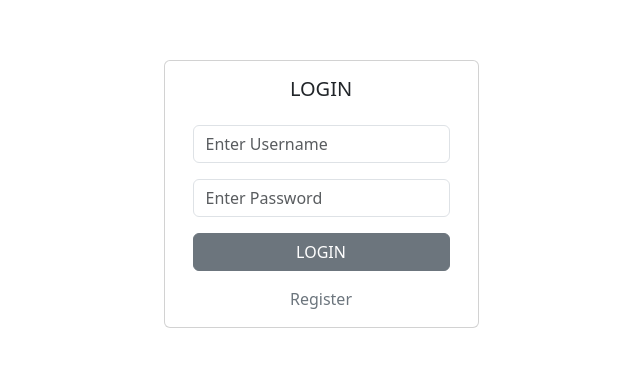
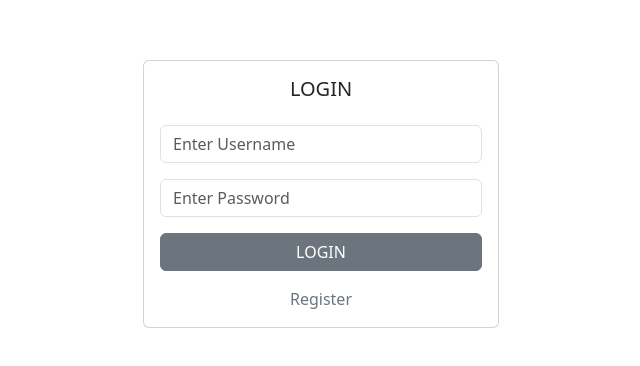
Before and after one commit to arya020595/mini_social_media, a React (Vite) app in the folder frontend/: page /login in a window 1280 px wide. Shown: the part 206-572 px from the top of the page, without its empty margins (319-959 px from the left). Built offline with nearby package versions, Linux system fonts and the light colour scheme.

Commit message:
add functionility active menu

```diff
--- a/frontend/src/assets/Layout.css
+++ b/frontend/src/assets/Layout.css
@@ -7,3 +7,8 @@
   background-color: #c0c0c0; /* Change the background color on click */
   color: #555; /* Change the text color on click */
 }
+
+.nav-link.text-dark.active {
+  background-color: #e0e0e0;
+  color: #333;
+}
--- a/frontend/src/components/AuthLayout.tsx
+++ b/frontend/src/components/AuthLayout.tsx
@@ -1,17 +1,17 @@
-import { Container, Row } from "react-bootstrap";
+import { Col, Container, Row } from "react-bootstrap";
 import { Outlet } from "react-router";
 
 function AuthLayout() {
   return (
-    <Container
-      style={{
-        display: "flex",
-        alignItems: "center",
-        justifyContent: "center",
-        minHeight: "100vh",
-      }}>
-      <Row className="text-center">
-        <Outlet />
+    <Container>
+      <Row
+        xs={1}
+        md={2}
+        lg={3}
+        className="text-center justify-content-center align-items-center vh-100">
+        <Col>
+          <Outlet />
+        </Col>
       </Row>
     </Container>
   );
--- a/frontend/src/components/Sidebar.tsx
+++ b/frontend/src/components/Sidebar.tsx
@@ -6,7 +6,7 @@ function Sidebar() {
   return (
     <>
       <Nav className="nav flex-column gap-3 text-center">
-        <NavLink to="/" className="nav-link active text-dark">
+        <NavLink to="/" className="nav-link text-dark">
           <FontAwesomeIcon icon={["fas", "house"]} />
         </NavLink>
         <NavLink to="/user" className="nav-link text-dark">
--- a/frontend/src/pages/Register.tsx
+++ b/frontend/src/pages/Register.tsx
@@ -1,7 +1,7 @@
 import { useState } from "react";
 import { Button, Card, Form } from "react-bootstrap";
 import { Link } from "react-router-dom";
-// import "../assets/Register.css";
+import "../assets/Register.css";
 
 function Register() {
   const [selectedFile, setSelectedFile] = useState(null);
@@ -15,7 +15,6 @@ function Register() {
     // You can do that here
   };
   return (
-    <>
     <Card border="Secondary">
       <Card.Title className="mt-3 text-dark">REGISTER</Card.Title>
       <Card.Body>
@@ -24,11 +23,7 @@ function Register() {
             <Form.Control name="name" type="text" placeholder="Name" />
           </Form.Group>
           <Form.Group className="mb-3">
-              <Form.Control
-                name="username"
-                type="text"
-                placeholder="Username"
-              />
+            <Form.Control name="username" type="text" placeholder="Username" />
           </Form.Group>
           <Form.Group className="mb-3">
             <Form.Control name="email" type="email" placeholder="Email" />
@@ -53,17 +48,15 @@ function Register() {
               type="file"
               onChange={handleFileChange}
             />
+            {selectedFile && (
               <Card className="mt-3">
                 <Card.Img
                   style={{ width: "100%" }}
                   variant="top"
-                  src={
-                    selectedFile
-                      ? URL.createObjectURL(selectedFile)
-                      : "https://placehold.co/50"
-                  }
+                  src={URL.createObjectURL(selectedFile)}
                 />
               </Card>
+            )}
           </Form.Group>
         </Form>
         <div className="d-grid gap-3">
@@ -74,7 +67,6 @@ function Register() {
         </div>
       </Card.Body>
     </Card>
-    </>
   );
 }
 
```
Lines whose indentation alone changed are shown as unchanged.
